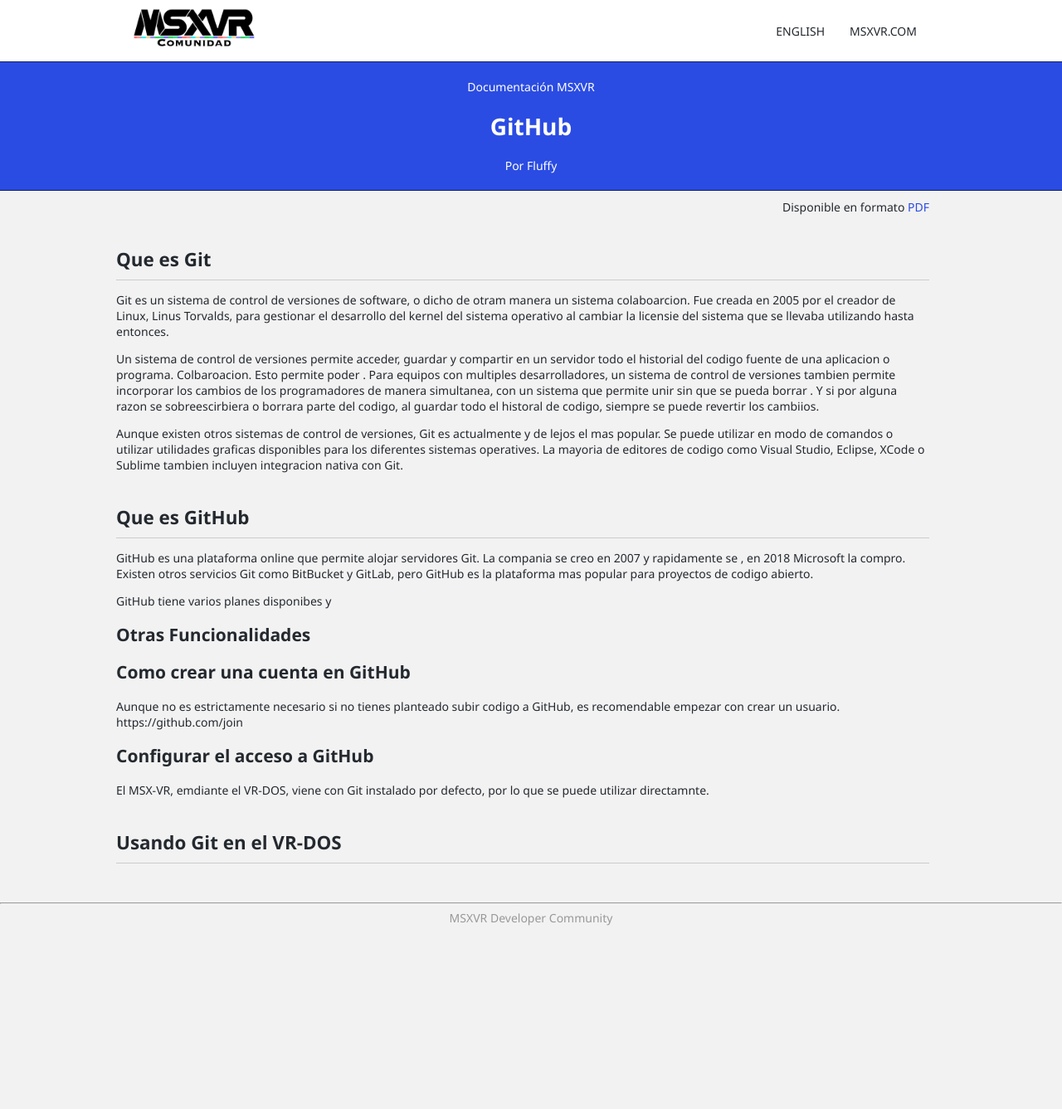
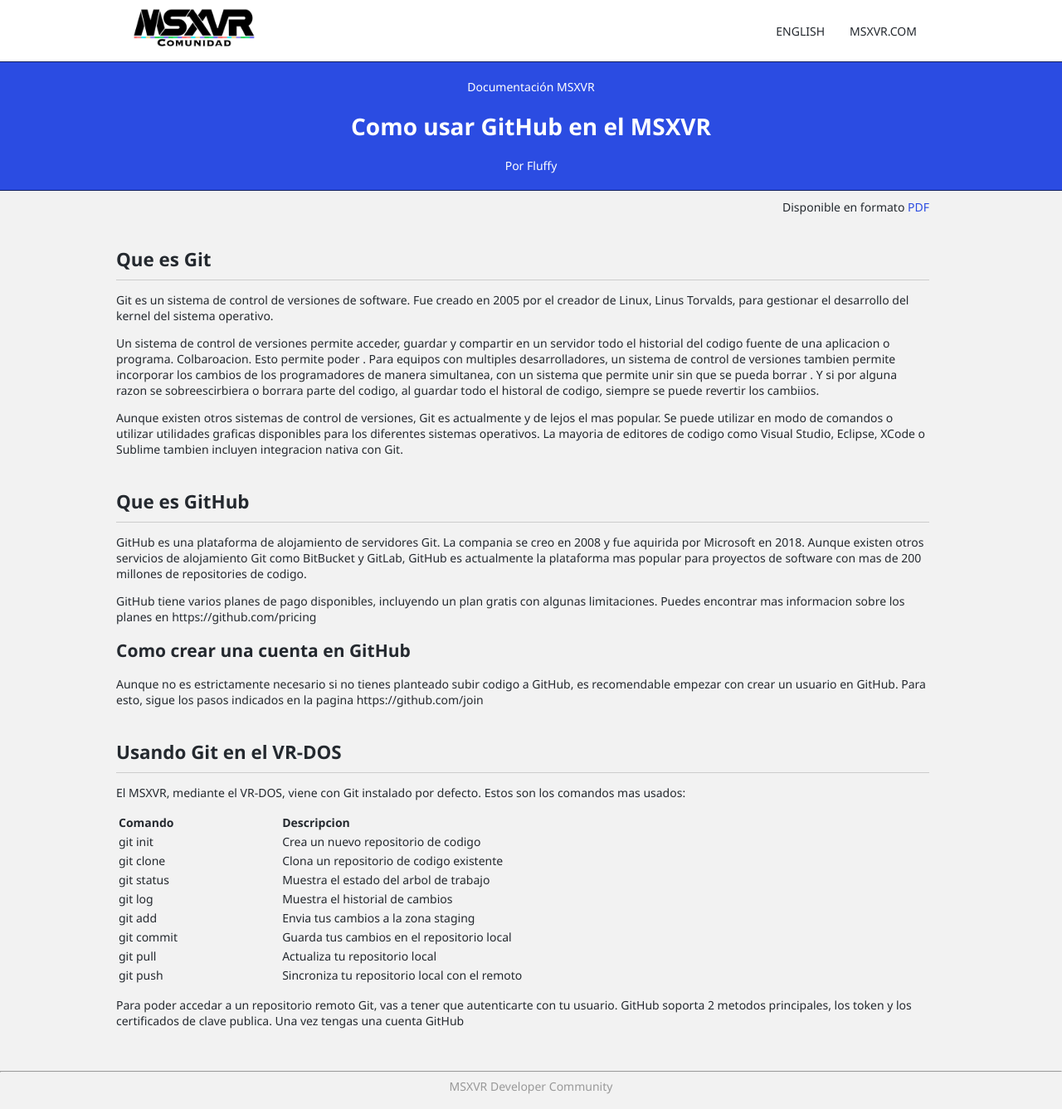
Before and after one commit to msxrv/msxrv.github.io, a Jekyll site: the page built from _documents/github_tutorial.md, in a window 1280 px wide. Shown: the whole page at 83% size. Built offline with Jekyll 4.4.1, drawn with Linux system fonts in a browser that asks for light colours; before the commit the page ends 1134 px from its top, so only the background shows below that.

Commit message:
Github files

```diff
--- a/_documents/github_tutorial.md
+++ b/_documents/github_tutorial.md
@@ -1,30 +1,36 @@
 ---
-titulo: GitHub
-descripcion: Desarrolla
+titulo: Como usar GitHub en el MSXVR
+descripcion: Administra y versiona el codigo fuente de tus proyectos en GitHub
 autor: Fluffy
-categoria: wip
-status: wip
+categoria: programming
 ---
 # Que es Git
-Git es un sistema de control de versiones de software, o dicho de otram manera un sistema colaboarcion. Fue creada en 2005 por el creador de Linux, Linus Torvalds, para gestionar el desarrollo del kernel del sistema operativo al cambiar la licensie del sistema que se llevaba utilizando hasta entonces.
+Git es un sistema de control de versiones de software. Fue creado en 2005 por el creador de Linux, Linus Torvalds, para gestionar el desarrollo del kernel del sistema operativo.
 
 Un sistema de control de versiones permite acceder, guardar y compartir en un servidor todo el historial del codigo fuente de una aplicacion o programa. Colbaroacion. Esto permite poder . Para equipos con multiples desarrolladores, un sistema de control de versiones tambien permite incorporar los cambios de los programadores de manera simultanea, con un sistema que permite unir sin que se pueda borrar . Y si por alguna razon se sobreescirbiera o borrara parte del codigo, al guardar todo el historal de codigo, siempre se puede revertir los cambiios.
 
-Aunque existen otros sistemas de control de versiones, Git es actualmente y de lejos el mas popular. Se puede utilizar en modo de comandos o utilizar utilidades graficas disponibles para los diferentes sistemas operatives. La mayoria de editores de codigo como Visual Studio, Eclipse, XCode o Sublime tambien incluyen integracion nativa con Git.
+Aunque existen otros sistemas de control de versiones, Git es actualmente y de lejos el mas popular. Se puede utilizar en modo de comandos o utilizar utilidades graficas disponibles para los diferentes sistemas operativos. La mayoria de editores de codigo como Visual Studio, Eclipse, XCode o Sublime tambien incluyen integracion nativa con Git.
 
 # Que es GitHub
-GitHub es una plataforma online que permite alojar servidores Git. La compania se creo en 2007 y rapidamente se , en 2018 Microsoft la compro. Existen otros servicios Git como BitBucket y GitLab, pero GitHub es la plataforma mas popular para proyectos de codigo abierto.
+GitHub es una plataforma de alojamiento de servidores Git. La compania se creo en 2008 y fue aquirida por Microsoft en 2018. Aunque existen otros servicios de alojamiento Git como BitBucket y GitLab, GitHub es actualmente la plataforma mas popular para proyectos de software con mas de 200 millones de repositories de codigo.
 
-GitHub tiene varios planes disponibes y
-
-## Otras Funcionalidades
-
+GitHub tiene varios planes de pago disponibles, incluyendo un plan gratis con algunas limitaciones. Puedes encontrar mas informacion sobre los planes en https://github.com/pricing
 
 ## Como crear una cuenta en GitHub
-Aunque no es estrictamente necesario si no tienes planteado subir codigo a GitHub, es recomendable empezar con crear un usuario.
-https://github.com/join
-
-## Configurar el acceso a GitHub
-El MSX-VR, emdiante el VR-DOS, viene con Git instalado por defecto, por lo que se puede utilizar directamnte.
+Aunque no es estrictamente necesario si no tienes planteado subir codigo a GitHub, es recomendable empezar con crear un usuario en GitHub. Para esto, sigue los pasos indicados en la pagina https://github.com/join
 
 # Usando Git en el VR-DOS
+El MSXVR, mediante el VR-DOS, viene con Git instalado por defecto. Estos son los comandos mas usados:
+
+| Comando           | Descripcion                                       |
+|:------------------|:--------------------------------------------------|
+| git init          | Crea un nuevo repositorio de codigo               |
+| git clone         | Clona un repositorio de codigo existente          |
+| git status        | Muestra el estado del arbol de trabajo            |
+| git log           | Muestra el historial de cambios
+| git add           | Envia tus cambios a la zona staging               |
+| git commit        | Guarda tus cambios en el repositorio local        |
+| git pull          | Actualiza tu repositorio local                    |
+| git push          | Sincroniza tu repositorio local con el remoto     |
+
+Para poder accedar a un repositorio remoto Git, vas a tener que autenticarte con tu usuario. GitHub soporta 2 metodos principales, los token y los certificados de clave publica.  Una vez tengas una cuenta GitHub
```
Also changed, not shown: index.md (+2 -2 lines), assets/img/telegram.png (added).
